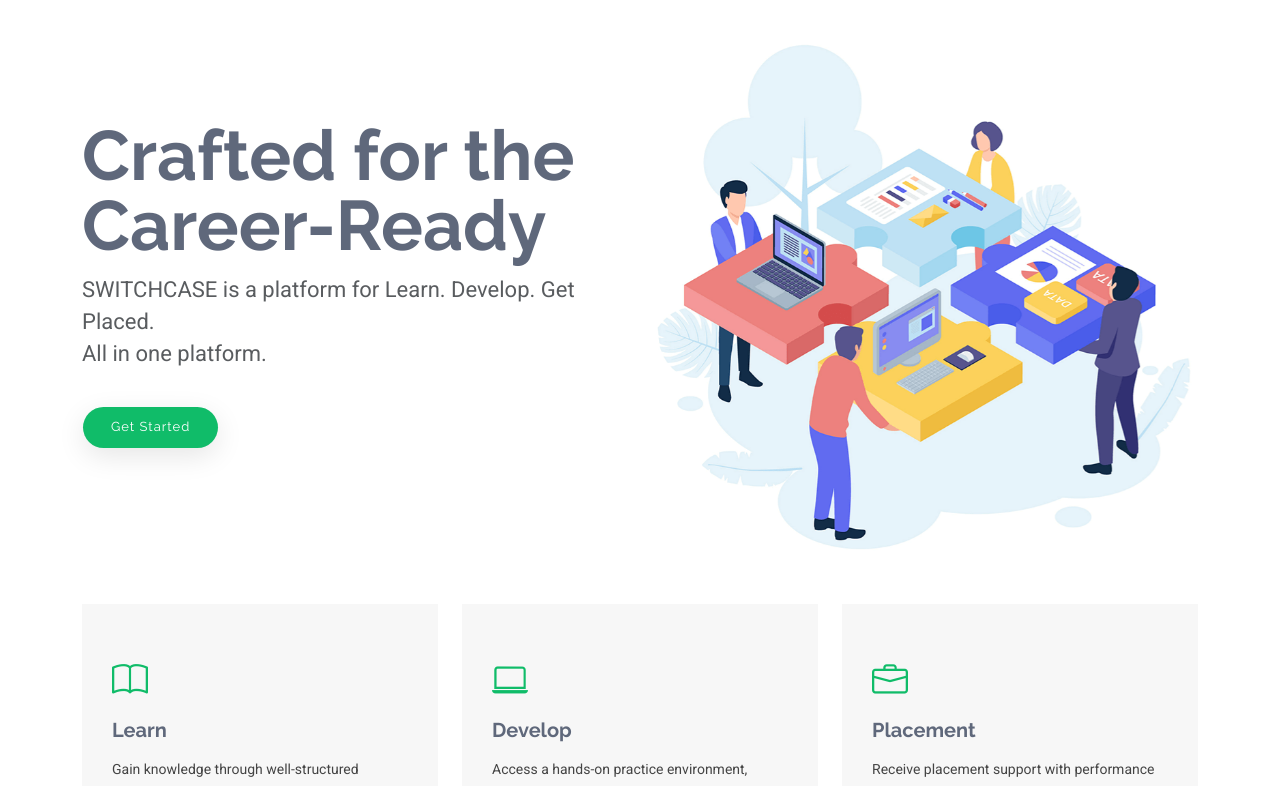
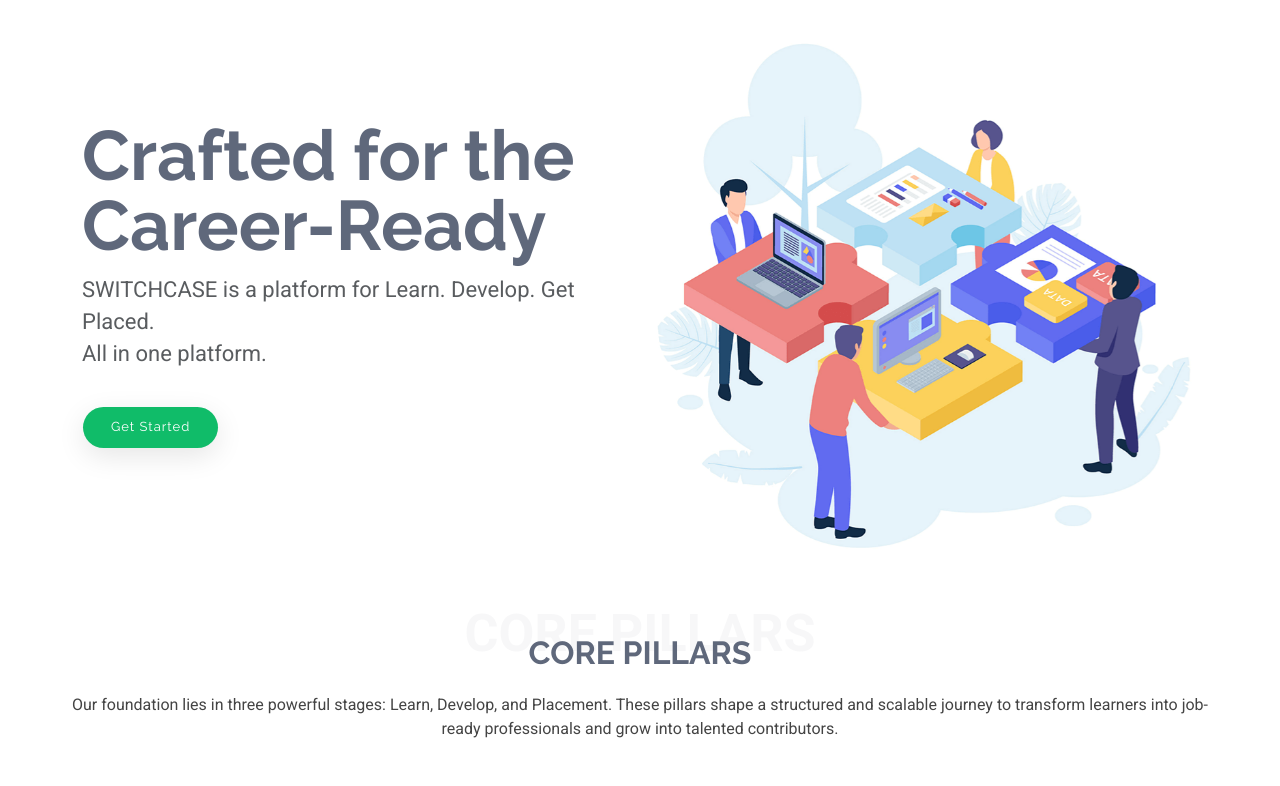
Before and after one commit to manur1999/switch-case-web-test, a plain HTML site: page index.html in a window 1280 px wide. Shown: the part 89-875 px from the top of the page. Drawn offline with nearby package versions, Linux system fonts and the light colour scheme; a script that the page names is missing.

Commit message:
add: core pillers content

```diff
--- a/index.html
+++ b/index.html
@@ -87,6 +87,13 @@
 
     <!-- Featured Services Section -->
     <section id="featured-services" class="featured-services section">
+
+      <!-- Section Title -->
+      <div class="container section-title" data-aos="fade-up">
+        <span>Core Pillars<br></span>
+        <h2>Core Pillars</h2>
+        <p>Our foundation lies in three powerful stages: Learn, Develop, and Placement. These pillars shape a structured and scalable journey to transform learners into job-ready professionals and grow into talented contributors.</p>
+      </div><!-- End Section Title -->
 
       <div class="container">
 
```
